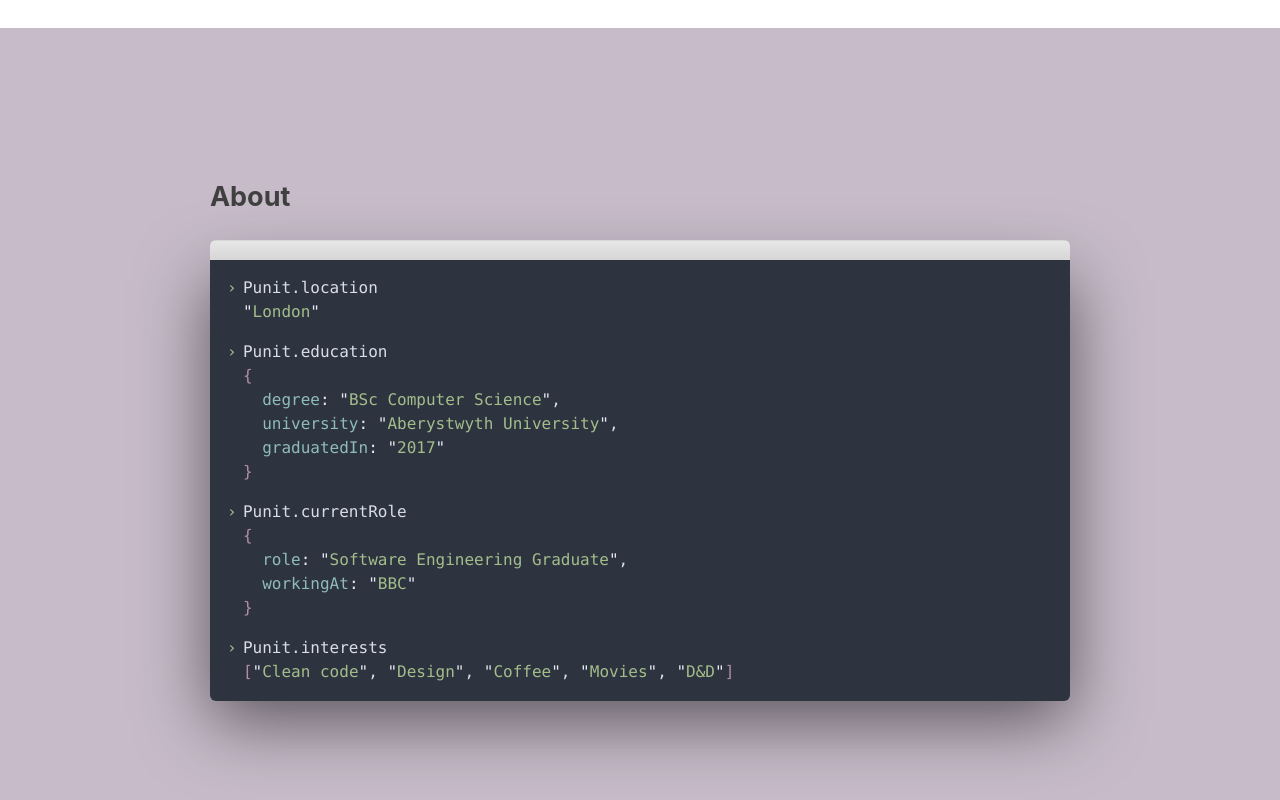
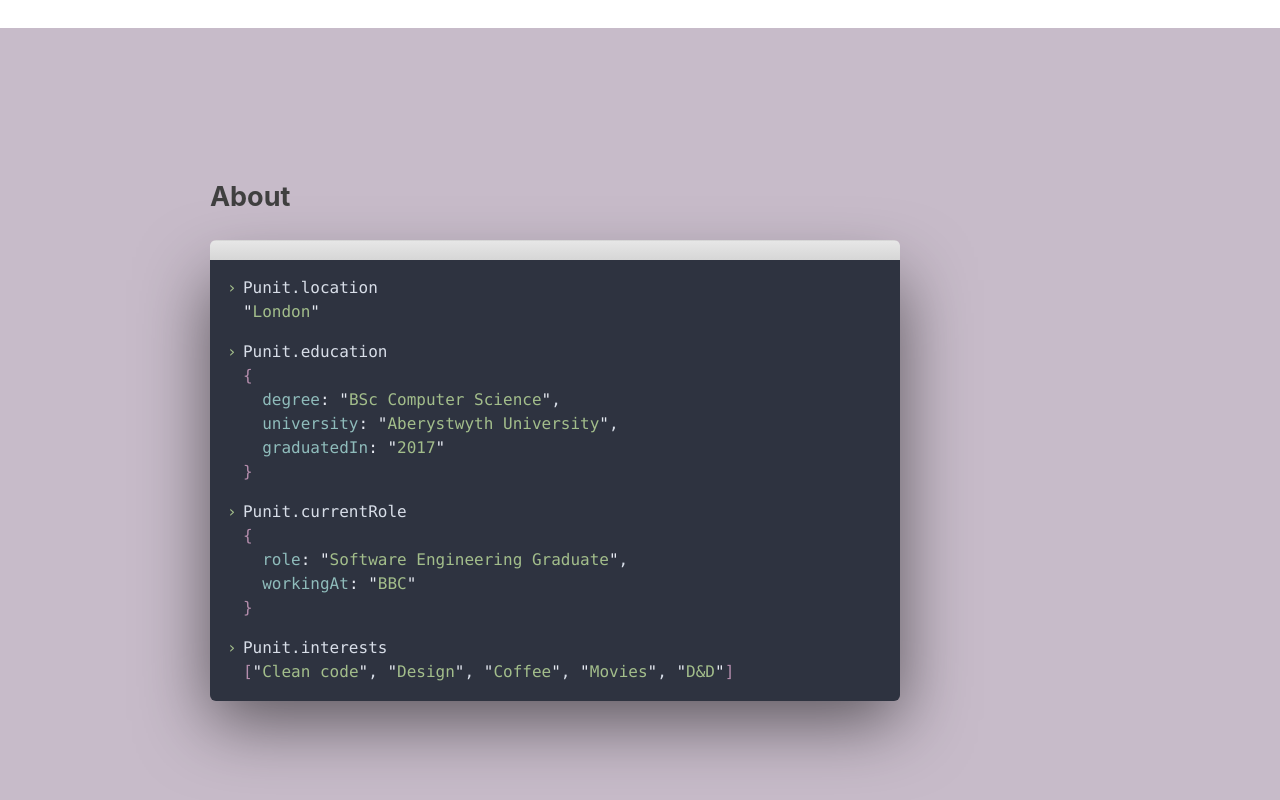
Before and after one commit to punit-shah/punit-shah.github.io, a React (Create React App) app: page / in a window 1280 px wide. Shown: the part 772-1572 px from the top of the page. Built offline with nearby package versions, Linux system fonts and the light colour scheme.

Commit message:
A few tweaks
Add max-width to console
Use ease-in timing function for transitions
Increase delay for error bubble timeout

```diff
--- a/src/components/Error.css
+++ b/src/components/Error.css
@@ -35,7 +35,7 @@
   color: #eee;
   background-color: #000;
   opacity: 0.9;
-  transition: opacity 0.5s;
+  transition: opacity 0.5s ease-in;
 }
 
 .Error-bubble-message {
--- a/src/components/Error.js
+++ b/src/components/Error.js
@@ -45,7 +45,7 @@ const Error = () => {
     }
 
     const message = getErrorMessage();
-    const delay = message.includes('<marquee>') ? 5000 : 1000;
+    const delay = message.includes('<marquee>') ? 5000 : 2000;
 
     setErrorMessage(message);
     setIsBubbleHidden(false);
--- a/src/components/Navbar.css
+++ b/src/components/Navbar.css
@@ -39,7 +39,7 @@
   opacity: 0;
   transform: scaleY(0);
   transform-origin: top;
-  transition: opacity 0.2s, transform 0.4s;
+  transition: opacity 0.2s ease-in, transform 0.4s ease-in;
   grid-area: nav;
 }
 
@@ -85,7 +85,7 @@
   border: solid 1px transparent;
   color: #fff;
   background-color: #333;
-  transition: background-color 0.4s;
+  transition: background-color 0.4s ease-in;
 }
 
 .Navbar-btn:hover,
--- a/src/sections/About.css
+++ b/src/sections/About.css
@@ -15,9 +15,10 @@
 
 .About-console {
   position: relative;
-  width: 100%;
   margin: 1.25rem 0 3.6875rem;
   padding: 1rem;
+  width: 100%;
+  max-width: 690px;
   font-family: Menlo, Monaco, Consolas, 'Courier New', monospace;
   font-size: 0.875rem;
   color: #d8dee8;
```
